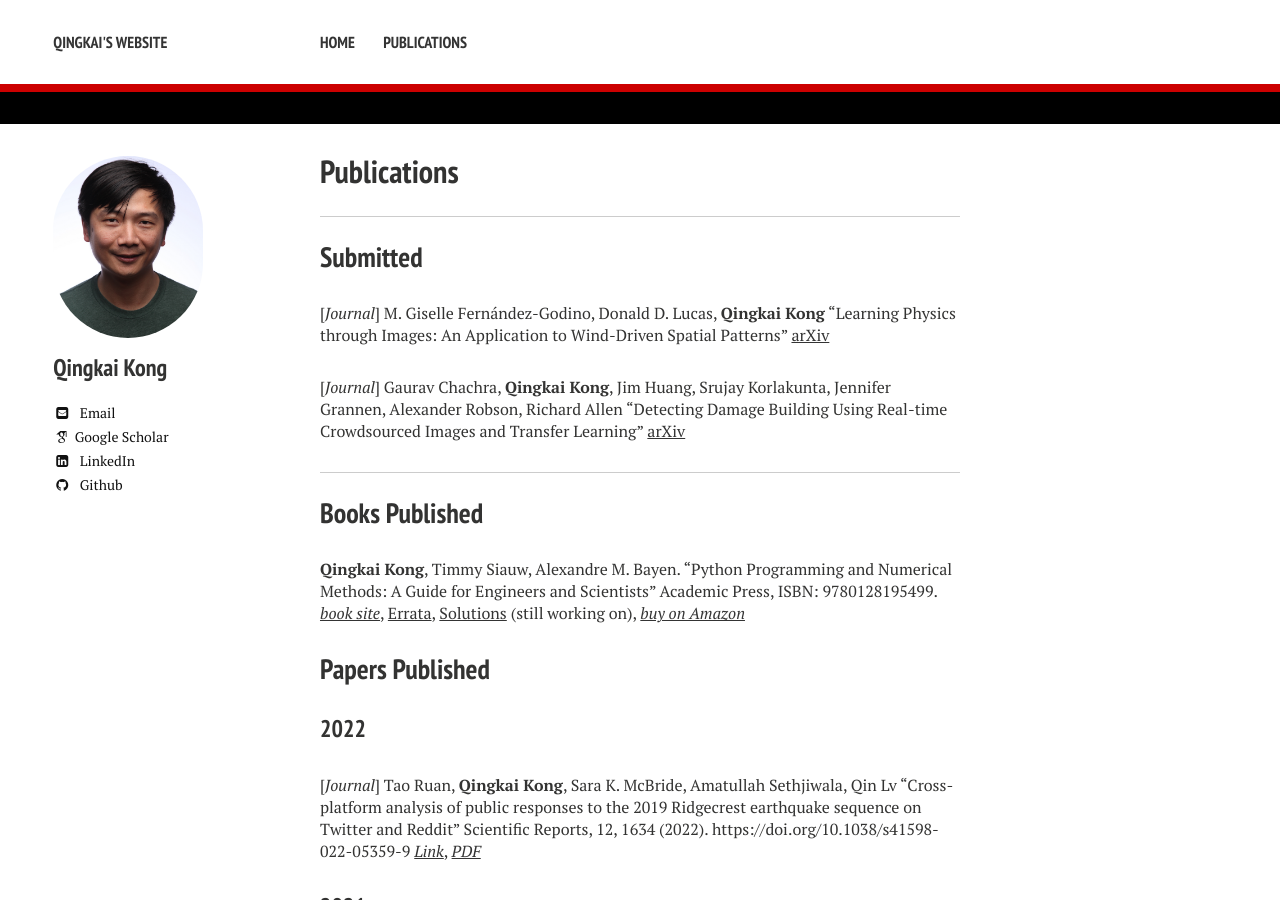
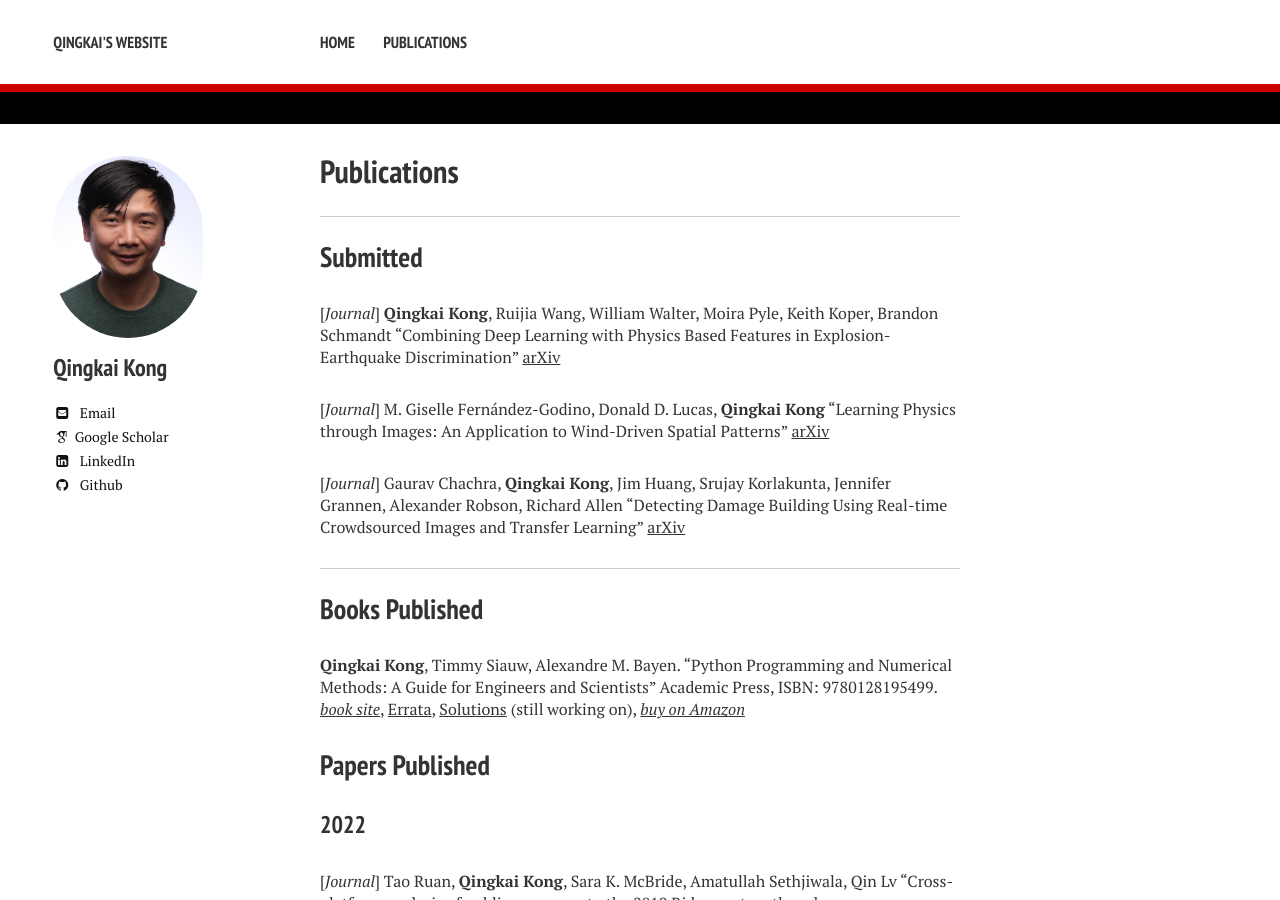
Before and after one commit to qingkaikong/qingkaikong, a Jekyll site: the page built from publications.md, in a window 1280 px wide and 900 px high. Built offline with Jekyll 4.4.1, drawn with Linux system fonts in a browser that asks for light colours; nearby versions of some CDN libraries; some web fonts are replaced.

Commit message:
adding submitted paper

```diff
--- a/publications.md
+++ b/publications.md
@@ -15,6 +15,8 @@ excerpt: "My publications"
 ---
 
 ## Submitted
+
+[*Journal*] **Qingkai Kong**, Ruijia Wang, William Walter, Moira Pyle, Keith Koper, Brandon Schmandt "Combining Deep Learning with Physics Based Features in Explosion-Earthquake Discrimination" [arXiv](http://arxiv.org/abs/2203.06347)
 
 [*Journal*] M. Giselle Fernández-Godino, Donald D. Lucas, **Qingkai Kong** "Learning Physics through Images: An Application to Wind-Driven Spatial Patterns" [arXiv](https://arxiv.org/abs/2202.01762)
 
@@ -36,7 +38,7 @@ excerpt: "My publications"
 
 [*Journal*] **Qingkai Kong**, Andrea Chiang, Ana C. Aguiar, M. Giselle Fernández-Godino, Stephen C. Myers, Donald D. Lucas "Deep Convolutional Autoencoders as Generic Feature Extractors in Seismological Applications" Artificial Intelligence in Geosciences, Volume 2, (2021), Pages 96-106, https://doi.org/10.1016/j.aiig.2021.12.002 [*Link*](https://www.sciencedirect.com/science/article/pii/S2666544121000319), [*PDF*](https://www.sciencedirect.com/sdfe/reader/pii/S2666544121000319/pdf)
 
-[**Journal**] Yixiao Sheng, **Qingkai Kong**, Gregory Beroza. "Network Analysis of Earthquake Ground Motion Spatial Correlation: A Case Study with the San Jacinto Seismic Nodal Array" Geophysical Journal International, Volume 225, Issue 3, June 2021, Pages 1704–1713, https://doi.org/10.1093/gji/ggab058 [*Link*](https://academic.oup.com/gji/article-abstract/225/3/1704/6134073), [*PDF*](https://www.dropbox.com/s/hvxgnuce2cbk64i/20_Sheng_et_al_Geophysical_Journal_International_2021.pdf?dl=0)
+[*Journal*] Yixiao Sheng, **Qingkai Kong**, Gregory Beroza. "Network Analysis of Earthquake Ground Motion Spatial Correlation: A Case Study with the San Jacinto Seismic Nodal Array" Geophysical Journal International, Volume 225, Issue 3, June 2021, Pages 1704–1713, https://doi.org/10.1093/gji/ggab058 [*Link*](https://academic.oup.com/gji/article-abstract/225/3/1704/6134073), [*PDF*](https://www.dropbox.com/s/hvxgnuce2cbk64i/20_Sheng_et_al_Geophysical_Journal_International_2021.pdf?dl=0)
 
 
 
```
